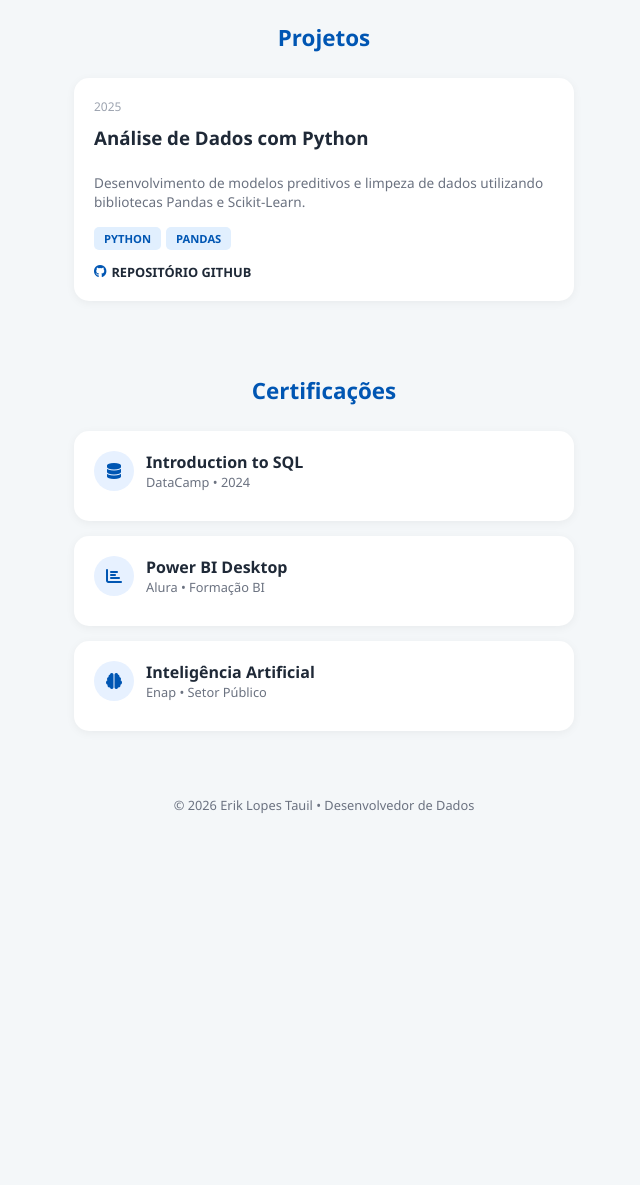
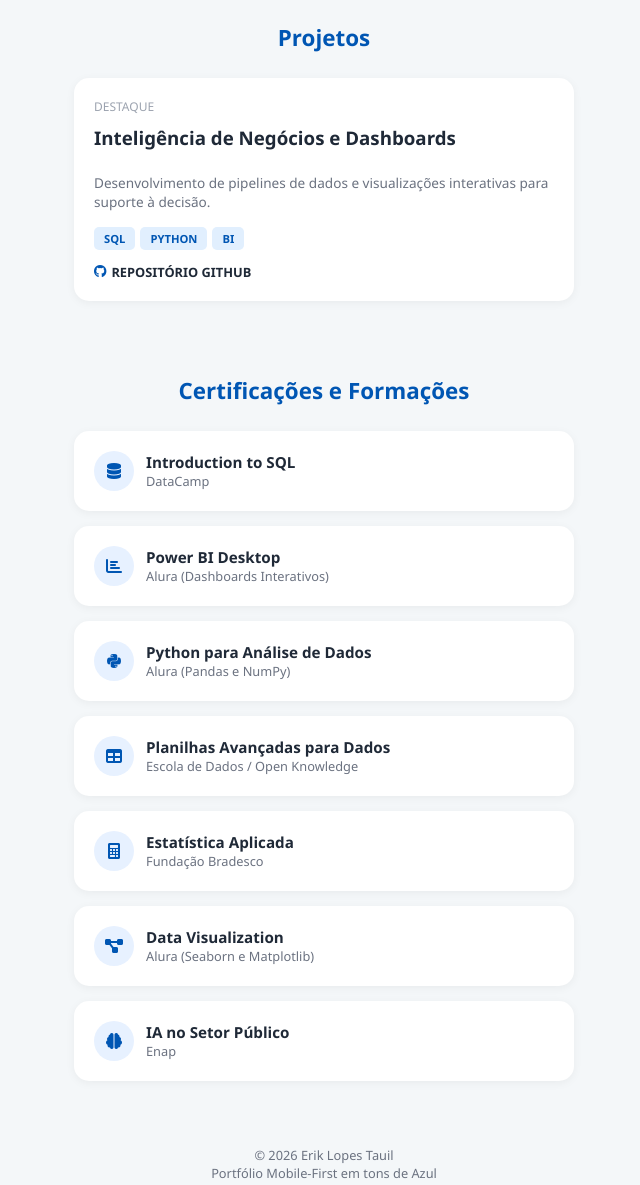
Before and after one commit to ErikTauil/eriktauil.github.io, a plain HTML site: page index.html in a window 1280 px wide. Shown: the part 558-1743 px from the top of the page, without its empty margins (316-956 px from the left). Before the commit the page ends 1442 px from the top, so only its background shows below. Drawn offline with Linux system fonts and the light colour scheme.

Commit message:
Atualizar o index.html

```diff
--- a/index.html
+++ b/index.html
@@ -39,7 +39,7 @@
             font-weight: bold;
         }
 
-        /* Estilo dos Cards de Objetivo (Baseado no Exemplo) */
+        /* Grid de Objetivos */
         .objective-container {
             display: grid;
             grid-template-columns: 1fr 1fr 1fr;
@@ -56,7 +56,7 @@
         .obj-card i { color: var(--primary); font-size: 1.2rem; margin-bottom: 8px; }
         .obj-card span { display: block; font-size: 0.75rem; font-weight: bold; color: var(--subtext); }
 
-        /* Estilo dos Cards de Projetos e Certificados */
+        /* Estilo dos Cards */
         .card {
             background: var(--card-bg);
             border-radius: 15px;
@@ -66,7 +66,7 @@
             display: flex;
             flex-direction: column;
         }
-        .card-header { display: flex; align-items: center; margin-bottom: 10px; }
+        .card-header { display: flex; align-items: center; }
         .icon-circle {
             background: #e7f1ff;
             color: var(--primary);
@@ -74,6 +74,7 @@
             border-radius: 50%;
             display: flex; align-items: center; justify-content: center;
             margin-right: 12px;
+            flex-shrink: 0;
         }
         .tag {
             background: #e1effe;
@@ -95,7 +96,7 @@
         }
         .btn-link i { margin-right: 5px; color: var(--primary); }
 
-        footer { margin: 50px 0; color: var(--subtext); font-size: 0.8rem; }
+        footer { margin: 50px 0; color: var(--subtext); font-size: 0.8rem; text-align: center; }
     </style>
 </head>
 <body>
@@ -104,51 +105,37 @@
         <img src="https://github.com/ErikTauil.png" alt="Erik Lopes Tauil" class="profile-pic">
         <p style="color:var(--primary); font-weight:bold; margin-top:20px; margin-bottom:5px; letter-spacing: 1px;">OLÁ, EU SOU</p>
         <h1 style="margin:0; font-size: 2rem;">Erik Lopes Tauil</h1>
-        <p style="color:var(--subtext); margin-top: 10px; line-height: 1.5;">Especialista em Dados e IA, focado em transformar informações em decisões estratégicas.</p>
+        <p style="color:var(--subtext); margin-top: 10px; line-height: 1.5;">Analista de Dados & BI | Especialista em soluções com Python, SQL e visualização estratégica.</p>
     </div>
 
     <div class="section">
         <div class="objective-container">
-            <div class="obj-card">
-                <i class="fas fa-lightbulb"></i>
-                <span>Aprendizado</span>
-            </div>
-            <div class="obj-card">
-                <i class="fas fa-code"></i>
-                <span>Resolução</span>
-            </div>
-            <div class="obj-card">
-                <i class="fas fa-rocket"></i>
-                <span>Eficiência</span>
-            </div>
+            <div class="obj-card"><i class="fas fa-lightbulb"></i><span>Aprendizado</span></div>
+            <div class="obj-card"><i class="fas fa-code"></i><span>Resolução</span></div>
+            <div class="obj-card"><i class="fas fa-rocket"></i><span>Eficiência</span></div>
         </div>
     </div>
 
     <div id="projetos" class="section">
         <h2 class="section-title">Projetos</h2>
-
         <div class="card">
-            <p style="color:#9ca3af; font-size:0.75rem; margin:0 0 10px 0;">2025</p>
-            <h3 style="margin:0 0 10px 0;">Análise de Dados com Python</h3>
-            <p style="color:#6b7280; font-size:0.85rem; margin-bottom:15px;">Desenvolvimento de modelos preditivos e limpeza de dados utilizando bibliotecas Pandas e Scikit-Learn.</p>
-            <div>
-                <span class="tag">PYTHON</span><span class="tag">PANDAS</span>
-            </div>
-            <a href="https://github.com/ErikTauil/Projetos" class="btn-link">
-                <i class="fab fa-github"></i> REPOSITÓRIO GITHUB
-            </a>
+            <p style="color:#9ca3af; font-size:0.75rem; margin:0 0 10px 0;">DESTAQUE</p>
+            <h3 style="margin:0 0 10px 0;">Inteligência de Negócios e Dashboards</h3>
+            <p style="color:#6b7280; font-size:0.85rem; margin-bottom:15px;">Desenvolvimento de pipelines de dados e visualizações interativas para suporte à decisão.</p>
+            <div><span class="tag">SQL</span><span class="tag">PYTHON</span><span class="tag">BI</span></div>
+            <a href="https://github.com/ErikTauil/Projetos" class="btn-link"><i class="fab fa-github"></i> REPOSITÓRIO GITHUB</a>
         </div>
     </div>
 
     <div class="section">
-        <h2 class="section-title">Certificações</h2>
+        <h2 class="section-title">Certificações e Formações</h2>
 
         <div class="card">
             <div class="card-header">
                 <div class="icon-circle"><i class="fas fa-database"></i></div>
                 <div>
-                    <h3 style="margin:0; font-size:1rem;">Introduction to SQL</h3>
-                    <p style="margin:0; font-size:0.8rem; color:var(--subtext);">DataCamp • 2024</p>
+                    <h3 style="margin:0; font-size:0.95rem;">Introduction to SQL</h3>
+                    <p style="margin:0; font-size:0.8rem; color:var(--subtext);">DataCamp</p>
                 </div>
             </div>
         </div>
@@ -157,8 +144,48 @@
             <div class="card-header">
                 <div class="icon-circle"><i class="fas fa-chart-bar"></i></div>
                 <div>
-                    <h3 style="margin:0; font-size:1rem;">Power BI Desktop</h3>
-                    <p style="margin:0; font-size:0.8rem; color:var(--subtext);">Alura • Formação BI</p>
+                    <h3 style="margin:0; font-size:0.95rem;">Power BI Desktop</h3>
+                    <p style="margin:0; font-size:0.8rem; color:var(--subtext);">Alura (Dashboards Interativos)</p>
+                </div>
+            </div>
+        </div>
+
+        <div class="card">
+            <div class="card-header">
+                <div class="icon-circle"><i class="fab fa-python"></i></div>
+                <div>
+                    <h3 style="margin:0; font-size:0.95rem;">Python para Análise de Dados</h3>
+                    <p style="margin:0; font-size:0.8rem; color:var(--subtext);">Alura (Pandas e NumPy)</p>
+                </div>
+            </div>
+        </div>
+
+        <div class="card">
+            <div class="card-header">
+                <div class="icon-circle"><i class="fas fa-table"></i></div>
+                <div>
+                    <h3 style="margin:0; font-size:0.95rem;">Planilhas Avançadas para Dados</h3>
+                    <p style="margin:0; font-size:0.8rem; color:var(--subtext);">Escola de Dados / Open Knowledge</p>
+                </div>
+            </div>
+        </div>
+
+        <div class="card">
+            <div class="card-header">
+                <div class="icon-circle"><i class="fas fa-calculator"></i></div>
+                <div>
+                    <h3 style="margin:0; font-size:0.95rem;">Estatística Aplicada</h3>
+                    <p style="margin:0; font-size:0.8rem; color:var(--subtext);">Fundação Bradesco</p>
+                </div>
+            </div>
+        </div>
+
+        <div class="card">
+            <div class="card-header">
+                <div class="icon-circle"><i class="fas fa-project-diagram"></i></div>
+                <div>
+                    <h3 style="margin:0; font-size:0.95rem;">Data Visualization</h3>
+                    <p style="margin:0; font-size:0.8rem; color:var(--subtext);">Alura (Seaborn e Matplotlib)</p>
                 </div>
             </div>
         </div>
@@ -167,15 +194,17 @@
             <div class="card-header">
                 <div class="icon-circle"><i class="fas fa-brain"></i></div>
                 <div>
-                    <h3 style="margin:0; font-size:1rem;">Inteligência Artificial</h3>
-                    <p style="margin:0; font-size:0.8rem; color:var(--subtext);">Enap • Setor Público</p>
+                    <h3 style="margin:0; font-size:0.95rem;">IA no Setor Público</h3>
+                    <p style="margin:0; font-size:0.8rem; color:var(--subtext);">Enap</p>
                 </div>
             </div>
         </div>
+
     </div>
 
     <footer>
-        © 2026 Erik Lopes Tauil • Desenvolvedor de Dados
+        © 2026 Erik Lopes Tauil<br>
+        Portfólio Mobile-First em tons de Azul
     </footer>
 
 </body>
```
